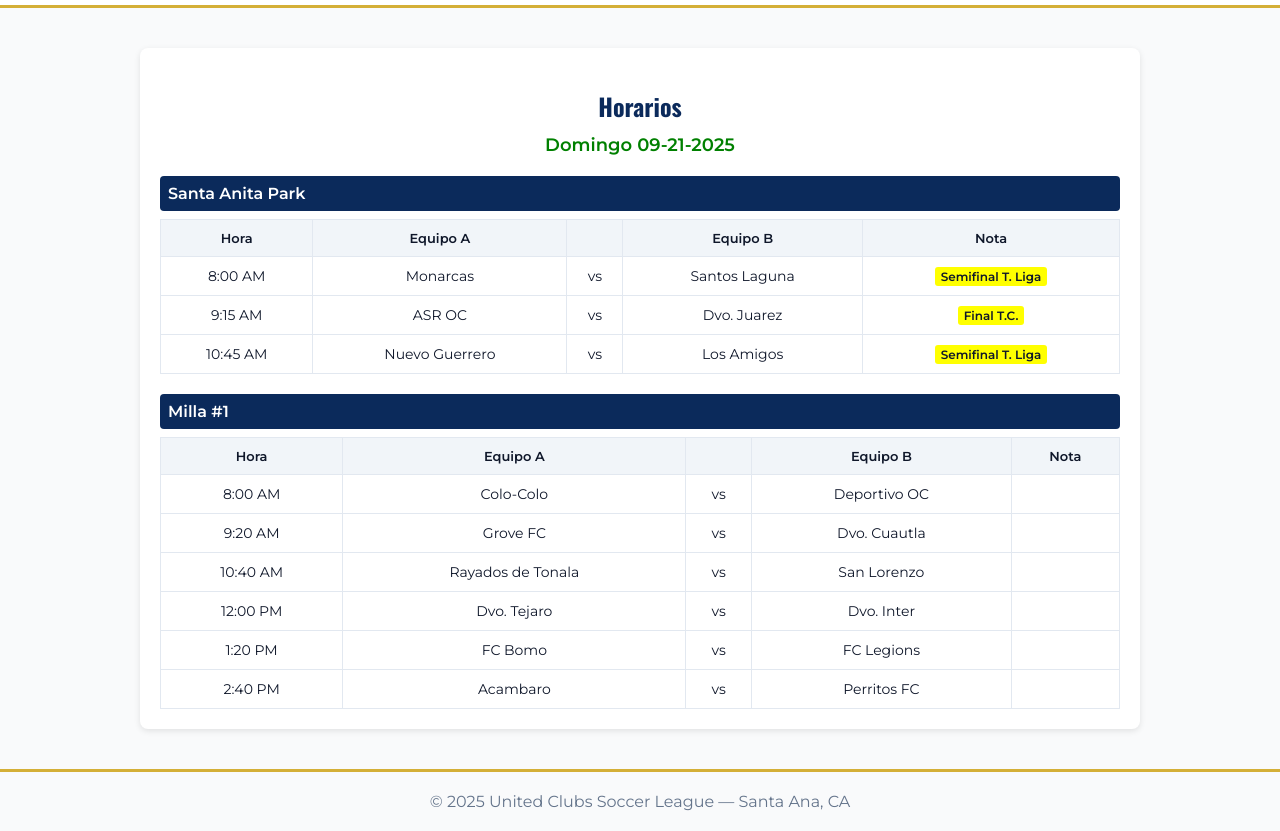
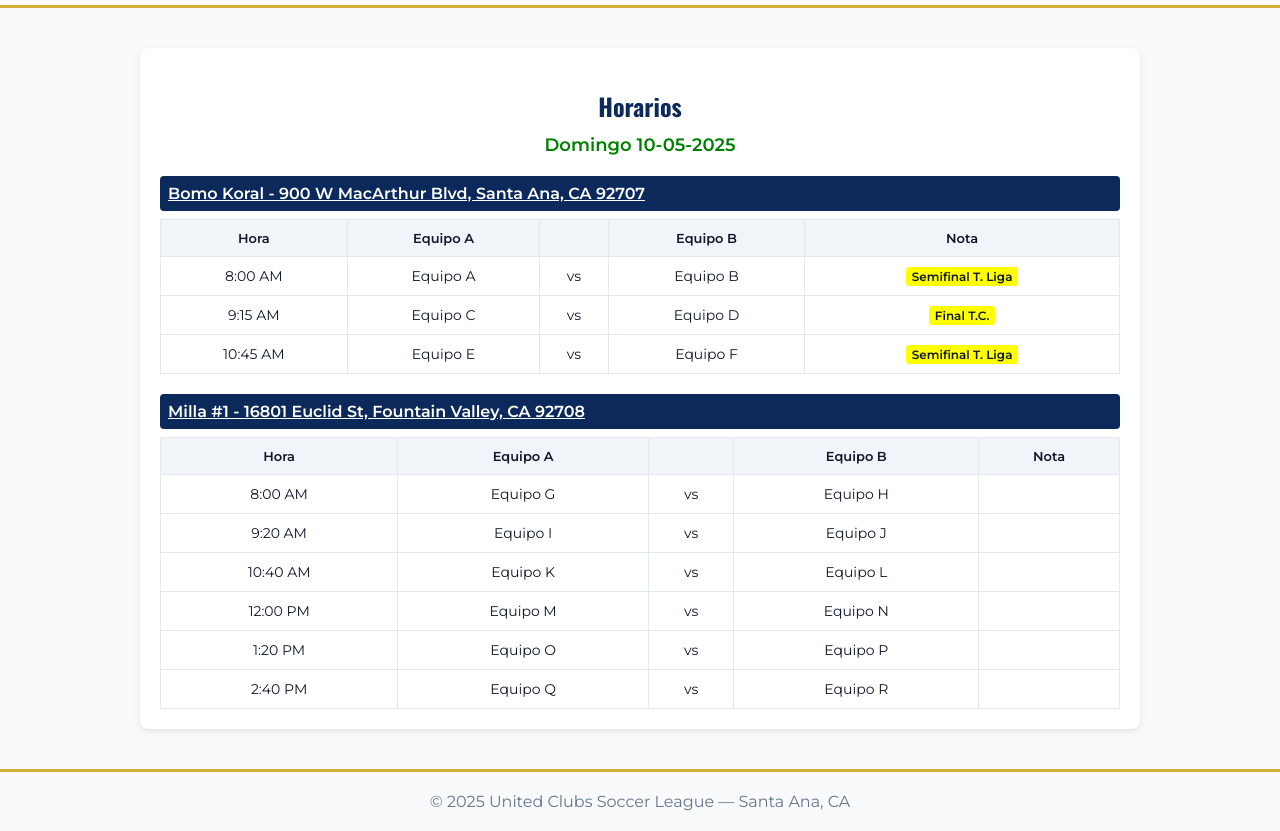
Before and after one commit to gustavom0722/unitedclubssoccerleague, a plain HTML site: page horario.html in a window 1280 px wide. Shown: the part 47-878 px from the top of the page. Drawn offline with nearby package versions, Linux system fonts and the light colour scheme.

Commit message:
Update horario.html

```diff
--- a/horario.html
+++ b/horario.html
@@ -37,6 +37,7 @@
     .date-label { text-align:center; font-weight:600; margin-bottom:20px; color:green; font-size:18px; }
 
     .location { background:var(--primary); color:#fff; font-weight:600; padding:8px; margin-top:20px; border-radius:4px; }
+    .location a { color:#fff; text-decoration:underline; }
     table { width:100%; border-collapse:collapse; margin-top:8px; font-size:14px; }
     th, td { padding:10px 6px; border:1px solid #e2e8f0; text-align:center; }
     th { background:#f1f5f9; font-size:13px; }
@@ -82,7 +83,7 @@
         <a href="resultados.html">Resultados</a>
         <a href="goleadores.html">Goleadores</a>
         <a href="cedula.html">Cédula</a>
-       <a href="sobrelaliga.html">Sobre la Liga</a>
+        <a href="sobrelaliga.html">Sobre la Liga</a>
       </nav>
     </div>
   </div>
@@ -90,34 +91,42 @@
   <!-- SCHEDULE -->
   <section class="schedule">
     <h2>Horarios</h2>
-    <div class="date-label">Domingo 09-21-2025</div>
+    <div class="date-label">Domingo 10-05-2025</div>
 
-    <!-- Santa Anita Park -->
-    <div class="location">Santa Anita Park</div>
+    <!-- Bomo Koral -->
+    <div class="location">
+      <a href="https://www.google.com/maps/search/?api=1&query=900+W+MacArthur+Blvd,+Santa+Ana,+CA+92707" target="_blank">
+        Bomo Koral - 900 W MacArthur Blvd, Santa Ana, CA 92707
+      </a>
+    </div>
     <table>
       <thead>
         <tr><th>Hora</th><th>Equipo A</th><th></th><th>Equipo B</th><th>Nota</th></tr>
       </thead>
       <tbody>
-        <tr><td>8:00 AM</td><td>Monarcas</td><td>vs</td><td>Santos Laguna</td><td><span class="note">Semifinal T. Liga</span></td></tr>
-        <tr><td>9:15 AM</td><td>ASR OC</td><td>vs</td><td>Dvo. Juarez</td><td><span class="note">Final T.C.</span></td></tr>
-        <tr><td>10:45 AM</td><td>Nuevo Guerrero</td><td>vs</td><td>Los Amigos</td><td><span class="note">Semifinal T. Liga</span></td></tr>
+        <tr><td>8:00 AM</td><td>Equipo A</td><td>vs</td><td>Equipo B</td><td><span class="note">Semifinal T. Liga</span></td></tr>
+        <tr><td>9:15 AM</td><td>Equipo C</td><td>vs</td><td>Equipo D</td><td><span class="note">Final T.C.</span></td></tr>
+        <tr><td>10:45 AM</td><td>Equipo E</td><td>vs</td><td>Equipo F</td><td><span class="note">Semifinal T. Liga</span></td></tr>
       </tbody>
     </table>
 
     <!-- Milla #1 -->
-    <div class="location">Milla #1</div>
+    <div class="location">
+      <a href="https://www.google.com/maps/search/?api=1&query=16801+Euclid+St,+Fountain+Valley,+CA+92708" target="_blank">
+        Milla #1 - 16801 Euclid St, Fountain Valley, CA 92708
+      </a>
+    </div>
     <table>
       <thead>
         <tr><th>Hora</th><th>Equipo A</th><th></th><th>Equipo B</th><th>Nota</th></tr>
       </thead>
       <tbody>
-        <tr><td>8:00 AM</td><td>Colo-Colo</td><td>vs</td><td>Deportivo OC</td><td></td></tr>
-        <tr><td>9:20 AM</td><td>Grove FC</td><td>vs</td><td>Dvo. Cuautla</td><td></td></tr>
-        <tr><td>10:40 AM</td><td>Rayados de Tonala</td><td>vs</td><td>San Lorenzo</td><td></td></tr>
-        <tr><td>12:00 PM</td><td>Dvo. Tejaro</td><td>vs</td><td>Dvo. Inter</td><td></td></tr>
-        <tr><td>1:20 PM</td><td>FC Bomo</td><td>vs</td><td>FC Legions</td><td></td></tr>
-        <tr><td>2:40 PM</td><td>Acambaro</td><td>vs</td><td>Perritos FC</td><td></td></tr>
+        <tr><td>8:00 AM</td><td>Equipo G</td><td>vs</td><td>Equipo H</td><td></td></tr>
+        <tr><td>9:20 AM</td><td>Equipo I</td><td>vs</td><td>Equipo J</td><td></td></tr>
+        <tr><td>10:40 AM</td><td>Equipo K</td><td>vs</td><td>Equipo L</td><td></td></tr>
+        <tr><td>12:00 PM</td><td>Equipo M</td><td>vs</td><td>Equipo N</td><td></td></tr>
+        <tr><td>1:20 PM</td><td>Equipo O</td><td>vs</td><td>Equipo P</td><td></td></tr>
+        <tr><td>2:40 PM</td><td>Equipo Q</td><td>vs</td><td>Equipo R</td><td></td></tr>
       </tbody>
     </table>
   </section>
```
